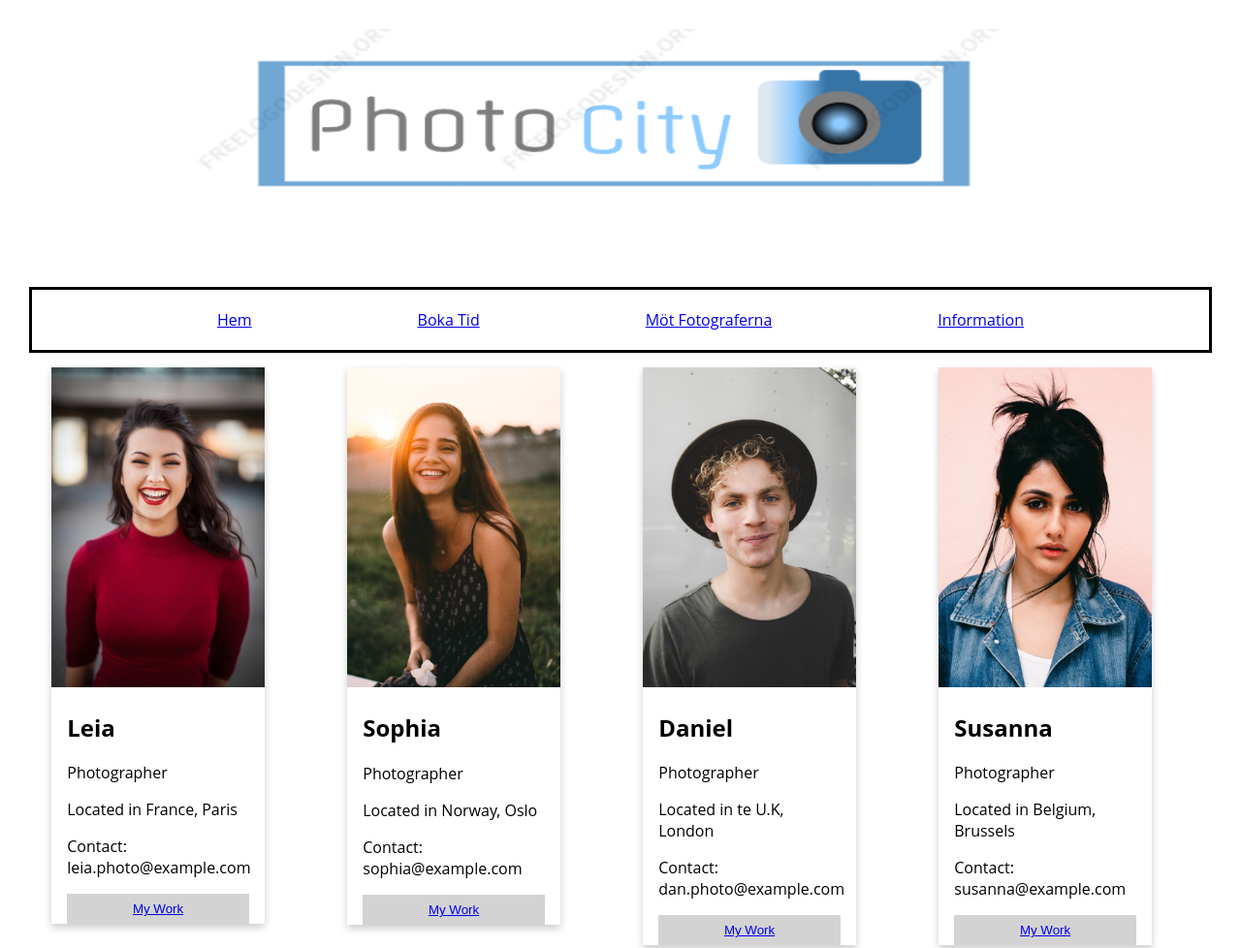
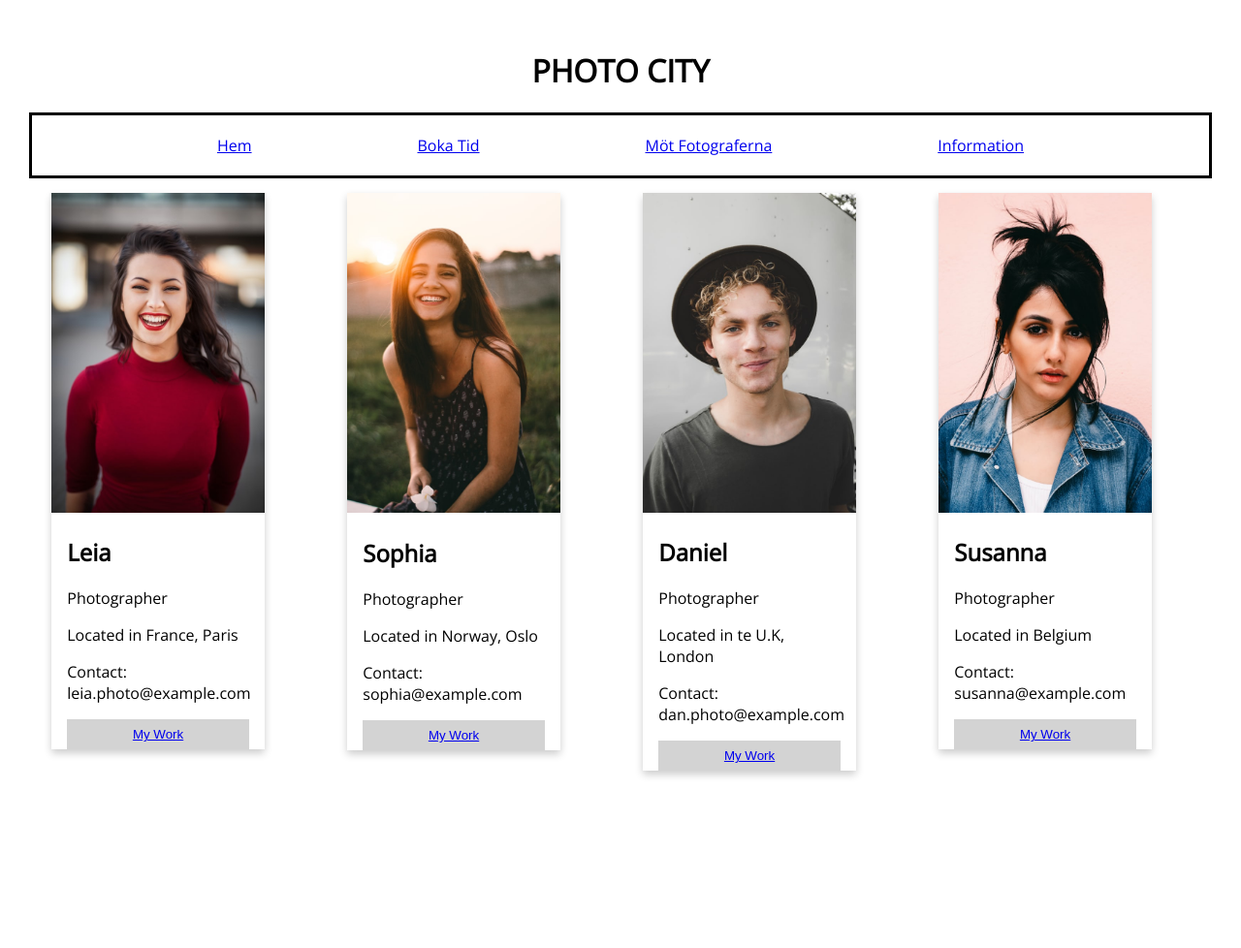
Before and after one commit to elinhaha/Business-Website, a plain HTML site: page fotograferna.html in a window 1280 px wide. Shown: the top 978 px of the page at 97% size. After the commit the page ends 873 px from the top, so only its background shows below. Drawn offline with nearby package versions, Linux system fonts and the light colour scheme.

```diff
--- a/fotograferna.html
+++ b/fotograferna.html
@@ -4,7 +4,7 @@
     <meta charset="UTF-8" />
     <meta name="viewport" content="width=device-width, initial-scale=1.0" />
     <link
-      href="https://fonts.googleapis.com/css2?family=Raleway:wght@100;400&display=swap"
+      href="https://fonts.googleapis.com/css2?family=Open+Sans:wght@300&display=swap"
       rel="stylesheet"
     />
     <link rel="stylesheet" href="style.css" />
@@ -12,12 +12,7 @@
   </head>
   <body>
     <header>
-      <img
-        src="photocity.png"
-        alt="Photo Citys logga"
-        width="75%"
-        height="75%"
-      />
+      <h1>PHOTO CITY</h1>
     </header>
 
     <nav>
@@ -26,6 +21,7 @@
       <a href="fotograferna.html"> Möt Fotograferna</a>
       <a href="info.html"> Information</a>
     </nav>
+
     <div class="fotograf1">
       <div class="row">
         <div class="column">
@@ -97,7 +93,7 @@
             <div class="container">
               <h2>Susanna</h2>
               <p>Photographer</p>
-              <p>Located in Belgium, Brussels</p>
+              <p>Located in Belgium</p>
               <p>Contact: susanna@example.com</p>
               <p>
                 <button class="button">
```
Also changed, not shown: bokatid.html (+9 -0 lines), index.html (+1 -0 lines), info.html (+10 -0 lines).
